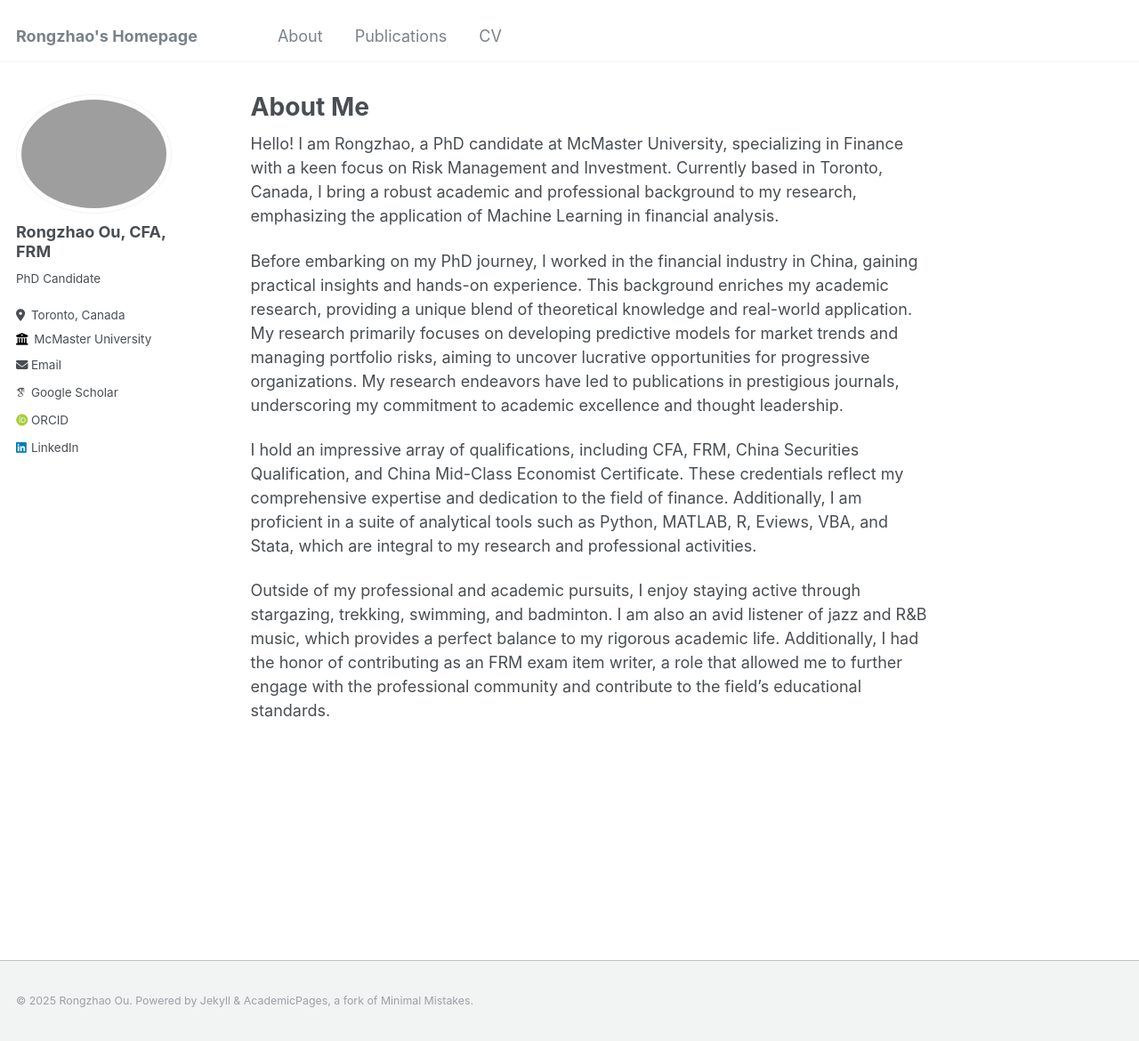
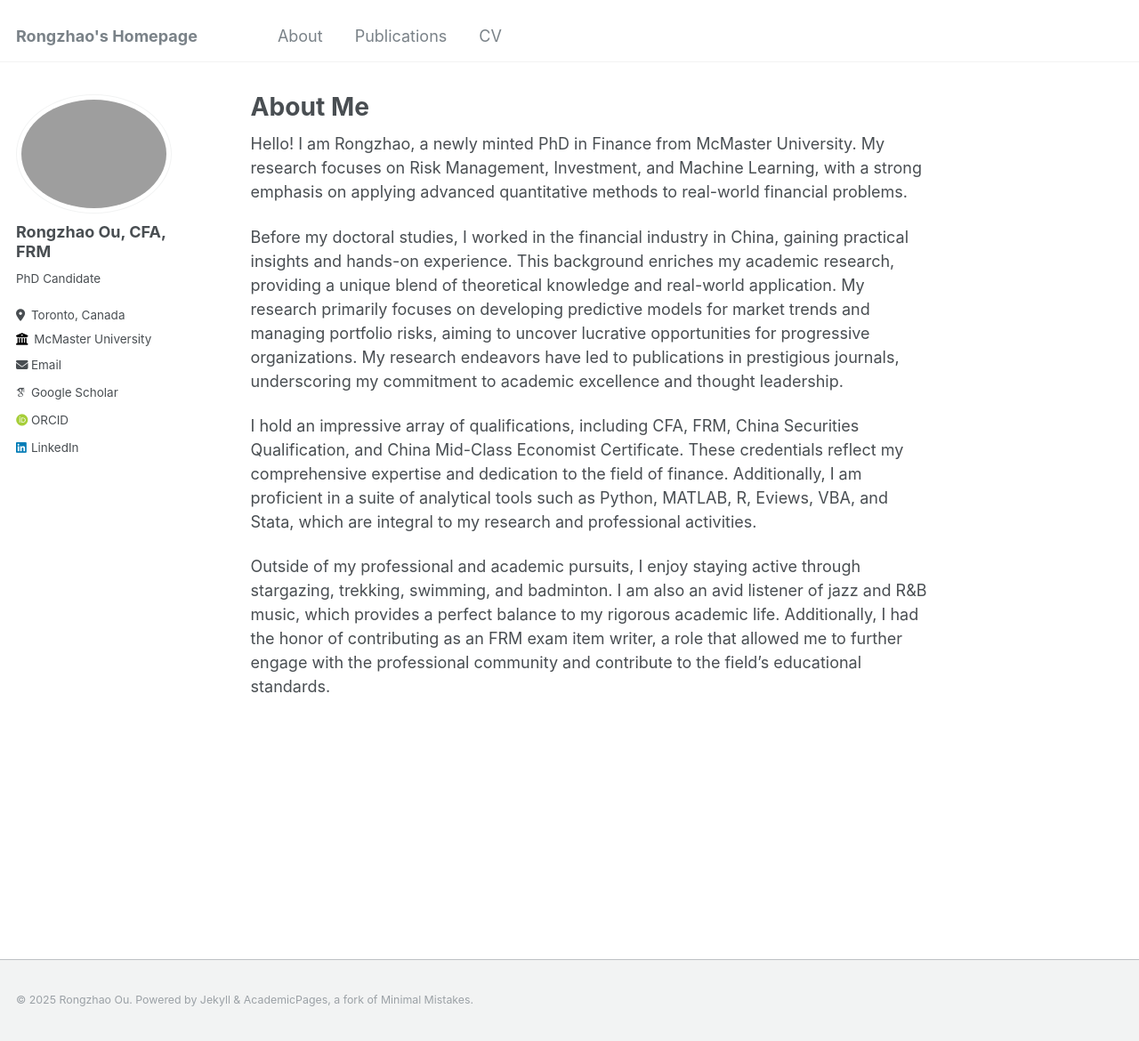
Before and after one commit to ourongzhao/ourongzhao.github.io, a Jekyll site: the page built from _pages/aboutme.md, in a window 1280 px wide and 1170 px high. Shown: the whole window at 89% size. Built offline with Jekyll 4.4.1, drawn with Linux system fonts in a browser that asks for light colours; some web fonts are replaced.

Commit message:
Update aboutme.md

```diff
--- a/_pages/aboutme.md
+++ b/_pages/aboutme.md
@@ -7,9 +7,9 @@ redirect_from:
   - /aboutme.html
 ---
 
-Hello! I am Rongzhao, a PhD candidate at McMaster University, specializing in Finance with a keen focus on Risk Management and Investment. Currently based in Toronto, Canada, I bring a robust academic and professional background to my research, emphasizing the application of Machine Learning in financial analysis.
+Hello! I am Rongzhao, a newly minted PhD in Finance from McMaster University. My research focuses on Risk Management, Investment, and Machine Learning, with a strong emphasis on applying advanced quantitative methods to real-world financial problems.
 
-Before embarking on my PhD journey, I worked in the financial industry in China, gaining practical insights and hands-on experience. This background enriches my academic research, providing a unique blend of theoretical knowledge and real-world application. My research primarily focuses on developing predictive models for market trends and managing portfolio risks, aiming to uncover lucrative opportunities for progressive organizations. My research endeavors have led to publications in prestigious journals, underscoring my commitment to academic excellence and thought leadership.
+Before my doctoral studies, I worked in the financial industry in China, gaining practical insights and hands-on experience. This background enriches my academic research, providing a unique blend of theoretical knowledge and real-world application. My research primarily focuses on developing predictive models for market trends and managing portfolio risks, aiming to uncover lucrative opportunities for progressive organizations. My research endeavors have led to publications in prestigious journals, underscoring my commitment to academic excellence and thought leadership.
 
 I hold an impressive array of qualifications, including CFA, FRM, China Securities Qualification, and China Mid-Class Economist Certificate. These credentials reflect my comprehensive expertise and dedication to the field of finance. Additionally, I am proficient in a suite of analytical tools such as Python, MATLAB, R, Eviews, VBA, and Stata, which are integral to my research and professional activities.
 
```
